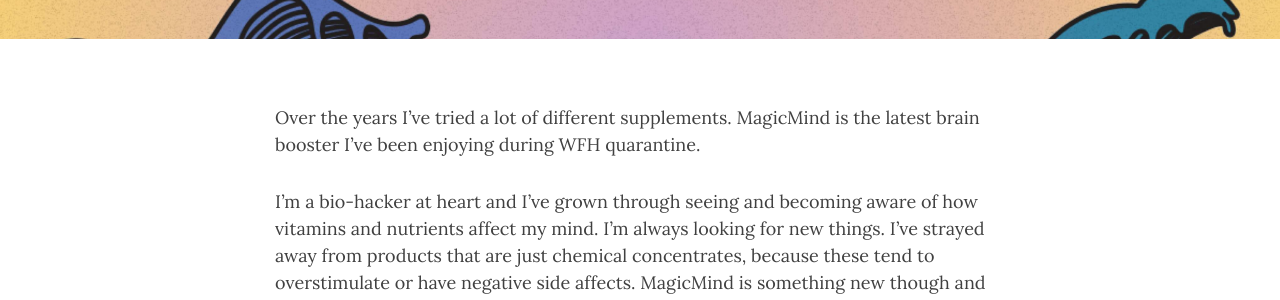
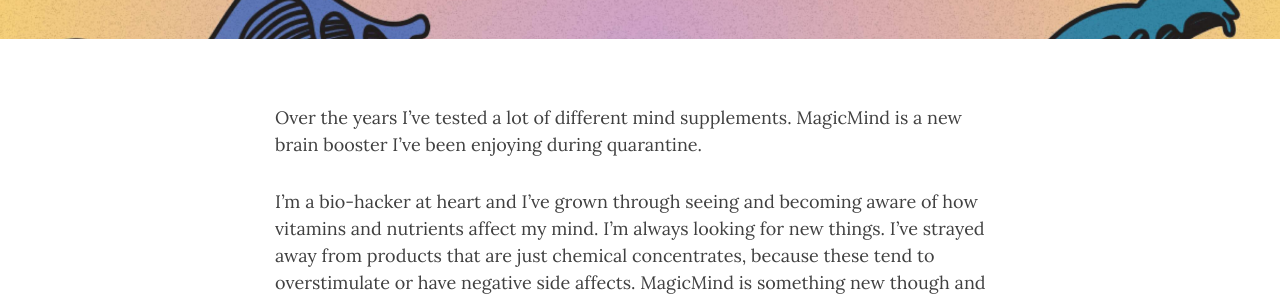
Before and after one commit to anthonydgallo/AuthenticGrowth, a Jekyll site: the page built from _posts/2020-07-08-magicmind-co.markdown, in a window 1280 px wide and 900 px high, scrolled down 343 px. Shown: the part 154-454 px from the top of the window. Built offline with Jekyll 4.4.1, drawn with Linux system fonts in a browser that asks for light colours; nearby versions of some CDN libraries.

Commit message:
Update 2020-07-08-magicmind-co.markdown

```diff
--- a/_posts/2020-07-08-magicmind-co.markdown
+++ b/_posts/2020-07-08-magicmind-co.markdown
@@ -1,7 +1,7 @@
 ---
 author: anthony@authenticgrowth.com
 comments: true
-date: 2020-07-08 16:00:57+00:00
+date: '2020-07-08 16:00:57+00:00'
 layout: post
 link: 'https://www.authenticgrowth.com/magicmind-co/'
 slug: magicmind-co
@@ -15,7 +15,7 @@
 tags: null
 published: true
 ---
-Over the years I've tried a lot of different supplements. MagicMind is the latest brain booster I've been enjoying during WFH quarantine.
+Over the years I've tested a lot of different mind supplements. MagicMind is a new brain booster I've been enjoying during quarantine.
 
 I'm a bio-hacker at heart and I've grown through seeing and becoming aware of how vitamins and nutrients affect my mind. I'm always looking for new things. I've strayed away from products that are just chemical concentrates, because these tend to overstimulate or have negative side affects. MagicMind is something new though and the ingredient list is excellent.
 
```
